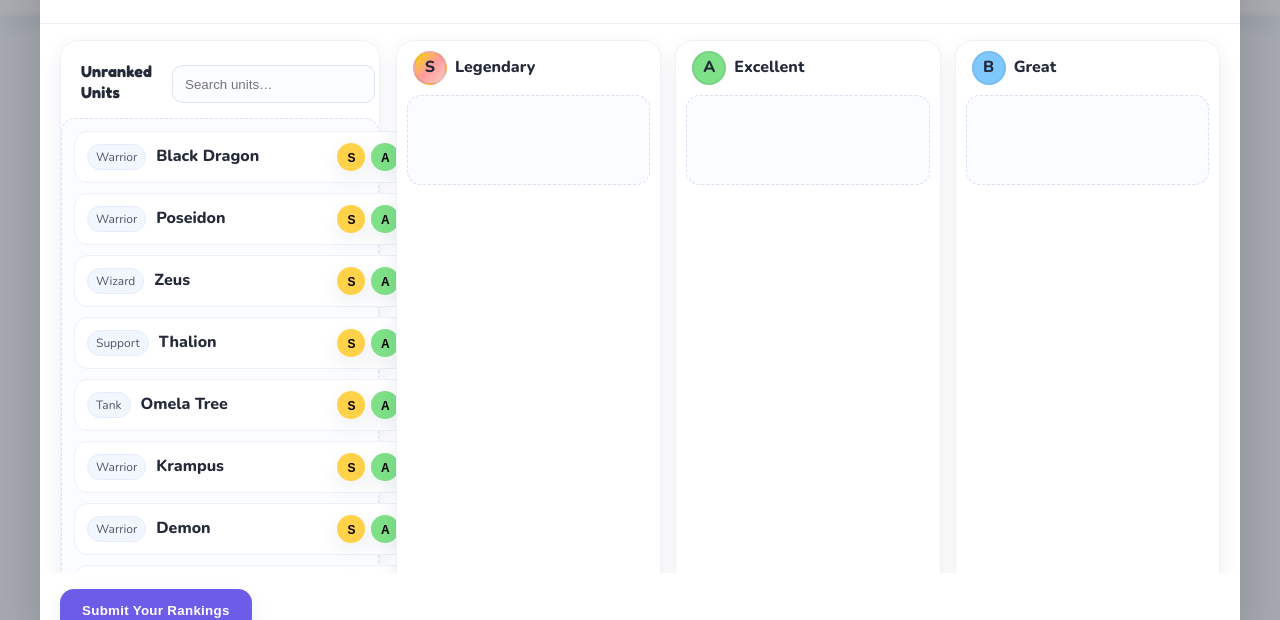
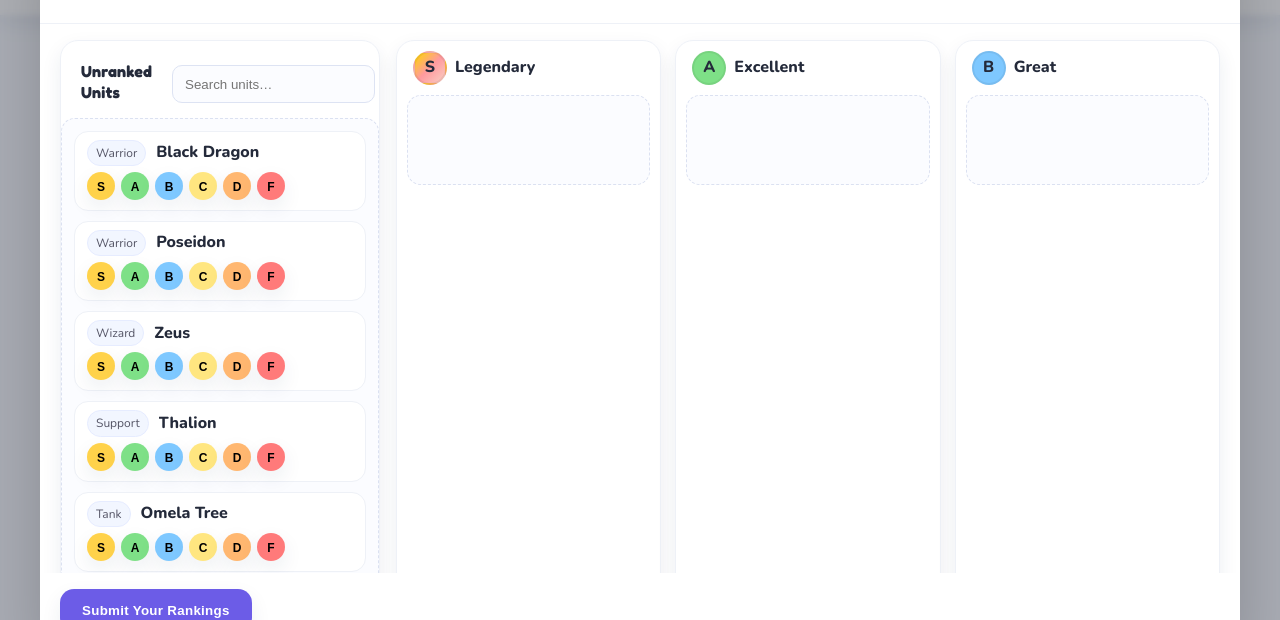
Before and after one commit to danmhx/unit-leaderboard, a plain HTML site: page index.html in a window 1280 px wide. Both pictures are taken after a click on the button "Create Your Tier List!". Shown: the part 112-732 px from the top of the page. Drawn offline with nearby package versions, Linux system fonts and the light colour scheme.

Commit message:
Update style.css

```diff
--- a/style.css
+++ b/style.css
@@ -162,7 +162,7 @@ h1, h2, h3, h4 {
   background: #fbfcff;
   border: 1px dashed #dbe1f1;
   display: grid;
-  grid-auto-rows: minmax(52px, auto);
+  grid-auto-rows: minmax(60px, auto); /* a hair taller to fit 2nd row */
   gap: 10px;
 }
 
@@ -197,19 +197,27 @@ h1, h2, h3, h4 {
   background: #fff;
   border-radius: 14px;
   border: 1px solid #eef1f7;
-  padding: 8px 12px;
-  display:flex; align-items:center; justify-content:space-between; gap: 10px;
+  padding: 8px 12px 10px;
+  display:flex;
+  flex-direction: column;   /* stack name and buttons */
+  gap: 6px;
   cursor: grab;
   transition: transform .08s ease, box-shadow .2s ease;
 
-  user-select: none;           /* stop blue highlight */
-  -webkit-user-drag: none;     /* Safari */
+  user-select: none;
+  -webkit-user-drag: none;
   -webkit-tap-highlight-color: transparent;
   touch-action: manipulation;
 }
 .unit-item:active { cursor: grabbing; }
 
-.unit-left { display:flex; align-items:center; gap: 10px; min-width: 0; }
+/* Header row: chip + name — full width, no truncation for short names */
+.unit-left {
+  display: flex;
+  align-items: center;
+  gap: 10px;
+  min-width: 0;
+}
 .unit-chip {
   font-size: 12px;
   padding: 4px 8px;
@@ -219,17 +227,32 @@ h1, h2, h3, h4 {
   color: #556;
   white-space: nowrap;
 }
-.unit-name-compact { font-weight: 800; white-space: nowrap; overflow: hidden; text-overflow: ellipsis; }
-.drag-hint { color: var(--muted); font-size: 12px; white-space: nowrap; }
+.unit-name-compact {
+  font-weight: 800;
+  white-space: nowrap;
+  overflow: hidden;
+  text-overflow: ellipsis; /* used only if it truly overflows */
+}
 
-/* 🚀 Quick-Send tier badges */
+/* 🚀 Quick-Send tier badges — on their own row under the name */
 .unit-actions {
-  display:flex; gap:6px; align-items:center; margin-left: 8px;
+  display: flex;
+  flex-wrap: wrap;
+  gap: 6px;
+  justify-content: flex-start;
 }
 .quick-send {
-  width: 28px; height: 28px; border-radius: 999px; border: 0; cursor: pointer;
-  font-weight: 900; line-height: 28px; text-align:center; font-size: 12px;
+  width: 28px;
+  height: 28px;
+  border-radius: 999px;
+  border: 0;
+  cursor: pointer;
+  font-weight: 900;
+  line-height: 28px;
+  text-align:center;
+  font-size: 12px;
   box-shadow: var(--shadow);
+  flex: 0 0 auto;
 }
 .quick-S { background: #ffd24a; }
 .quick-A { background: #7ee087; }
```
